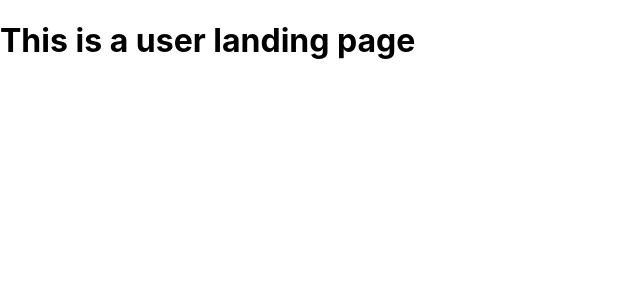
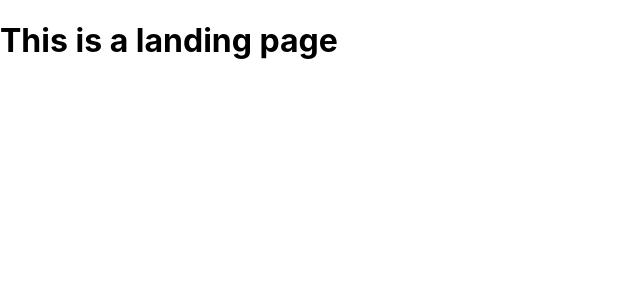
Before and after one commit to evanGunning/VChat, a React (Create React App) app: page /userlanding in a window 1280 px wide. Shown: the top 300 px of the page, without its empty margins (0-640 px from the left). Built offline with nearby package versions, Linux system fonts and the light colour scheme.

Commit message:
resoliving conflicts

```diff
--- /dev/null
+++ b/src/Landing.js
@@ -0,0 +1,5 @@
+const Landing = () => {
+  return <h1>This is a landing page</h1>
+}
+
+export default Landing
--- a/src/Register_Login/SignIn.js
+++ b/src/Register_Login/SignIn.js
@@ -84,7 +84,7 @@ function SignIn() {
             control={<Checkbox value="remember" color="primary" />}
             label="Remember me"
           />
-
+          <Link path="/userlanding">
             <Button
               type="submit"
               fullWidth
@@ -94,6 +94,7 @@ function SignIn() {
             >
               Sign In
             </Button>
+          </Link>
           <Grid container>
             <Grid item xs>
               <Link href="#" variant="body2">
--- a/src/Router.js
+++ b/src/Router.js
@@ -1,6 +1,6 @@
 import { BrowserRouter, Switch, Route } from 'react-router-dom'
 import SignIn from './Register_Login/SignIn'
-import UserLanding from './UserLanding'
+import Landing from './Landing'
 import Register from './Register_Login/Register'
 
 function Router() {
@@ -11,7 +11,7 @@ function Router() {
           <SignIn />
         </Route>
         <Route path="/userlanding">
-          <UserLanding />
+          <Landing />
         </Route>
         <Route path="/register">
           <Register />
--- a/src/UserLanding.js
+++ /dev/null
@@ -1,5 +0,0 @@
-const UserLanding = () => {
-  return <h1>This is a user landing page</h1>
-}
-
-export default UserLanding
```
Lines whose indentation alone changed are shown as unchanged.
